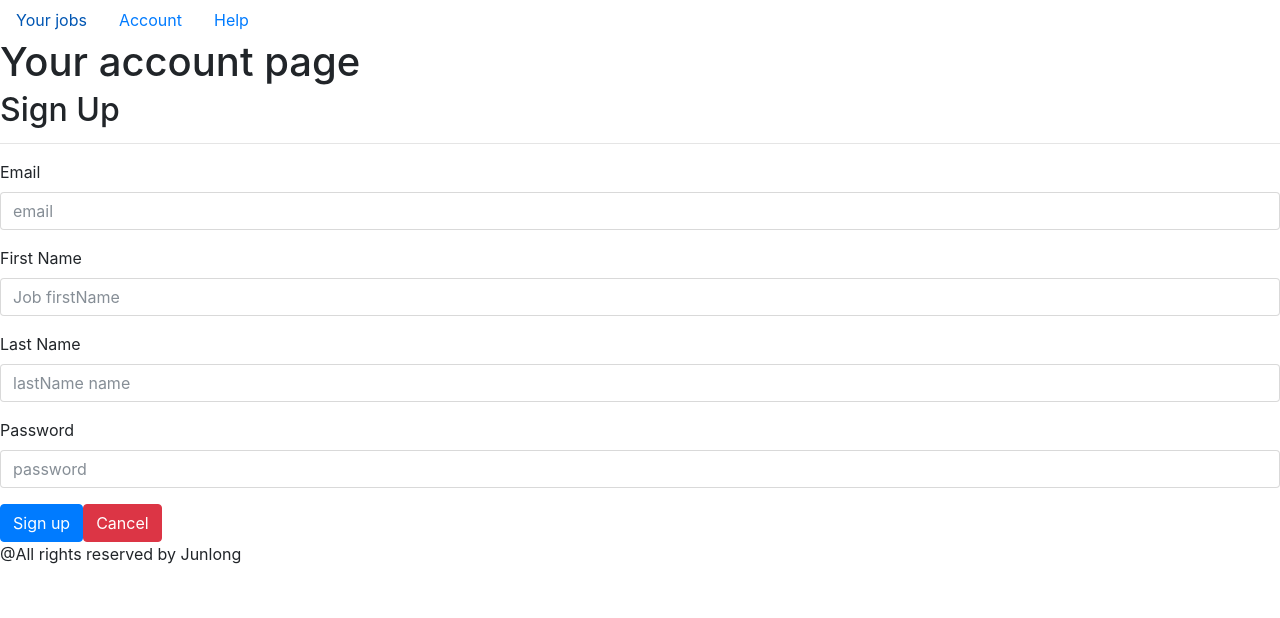
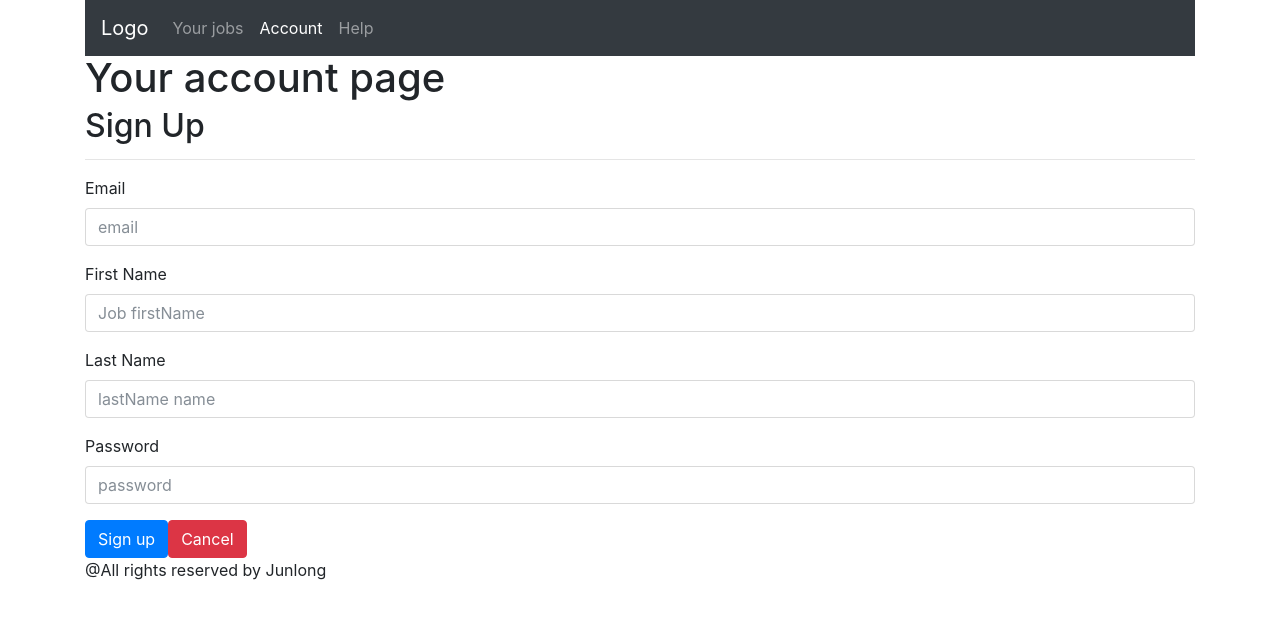
Before and after one commit to JLWJL/job-log, a React app: page /account in a window 1280 px wide. Built offline with nearby package versions, Linux system fonts and the light colour scheme.

Commit message:
Styling: 	Change header

```diff
--- a/client/components/Layout.js
+++ b/client/components/Layout.js
@@ -28,19 +28,27 @@ export default class Layout extends React.Component{
 	render(){
 
 			return(
-				<div className="app">
+				<div className="app container">
 					<header>
-						<ul className="nav">
-							<li className="nav-item">
+						<nav class="navbar navbar-expand-lg navbar-dark bg-dark">
+						  <a class="navbar-brand" href="#">Logo</a>
+						  <button class="navbar-toggler" type="button" data-toggle="collapse" data-target="#navbarText" aria-controls="navbarText" aria-expanded="false" aria-label="Toggle navigation">
+						    <span class="navbar-toggler-icon"></span>
+						  </button>
+						  <div class="collapse navbar-collapse" id="navbarText">
+						    <ul class="navbar-nav mr-auto">
+						      <li class="nav-item">
 						      	<NavLink to='/jobs' className="nav-link">Your jobs</NavLink>
 						      </li>
-							<li className="nav-item">
+						      <li class="nav-item">
 										<NavLink to='/account' className="nav-link">Account</NavLink>
 						      </li>
-							<li className="nav-item">
+						      <li class="nav-item">
 										<NavLink to='/help' className="nav-link">Help</NavLink>
 						      </li>
 						    </ul>
+						  </div>
+						</nav>
 					</header>
 
 					<main className="app-content">
--- a/client/components/jobs/DisplayAllJobs.js
+++ b/client/components/jobs/DisplayAllJobs.js
@@ -28,7 +28,7 @@ export default class DisplayAllJobs extends React.Component {
 		const jobsList = this.state.jobs.map((job,i)=>{
 			return(
 				<tr key={i}>
-		      <th scope="row">{i+1}</th>
+		      <th scope="row">{job.app_id}</th>
 		      <td>{job.title}</td>
 		      <td>{job.company}</td>
 		      <td>{job.location}</td>
--- a/client/components/users/Registration.js
+++ b/client/components/users/Registration.js
@@ -82,7 +82,7 @@ export default class Registration extends React.Component{
 
 				  <div className="form-group">
 				    <label htmlFor="email">Email</label>
-				    <input type="text" name="email" className="form-control" id="email" placeholder="email" onChange={this.handleChange} value={this.state.email} required/>
+				    <input type="email" name="email" className="form-control" id="email" placeholder="email" onChange={this.handleChange} value={this.state.email} required/>
 				  </div>
 				  <div className="form-group">
 				    <label htmlFor="firstName">First Name</label>
@@ -94,7 +94,7 @@ export default class Registration extends React.Component{
 				  </div>
 				  <div className="form-group">
 				    <label htmlFor="password">Password</label>
-				    <input type="text" name="password" className="form-control" id="password" placeholder="password" onChange={this.handleChange} value={this.state.password} required/>
+				    <input type="password" name="password" className="form-control" id="password" placeholder="password" onChange={this.handleChange} value={this.state.password} required/>
 				  </div>
 
 				  <button type="submit" className="btn btn-primary">Sign up</button>
--- a/client/index.html
+++ b/client/index.html
@@ -3,6 +3,7 @@
 <head>
 	<base href="/">
 	<meta charset="UTF-8">
+	<meta name="viewport" content="width=device-width, initial-scale=1, shrink-to-fit=no">
 <link rel="stylesheet" href="https://maxcdn.bootstrapcdn.com/bootstrap/4.0.0-beta/css/bootstrap.min.css" integrity="sha384-/Y6pD6FV/Vv2HJnA6t+vslU6fwYXjCFtcEpHbNJ0lyAFsXTsjBbfaDjzALeQsN6M" crossorigin="anonymous">
 	<title>Job log</title>
 </head>
```
Also changed, not shown: dist/index.html. Lines whose indentation alone changed are shown as unchanged.
